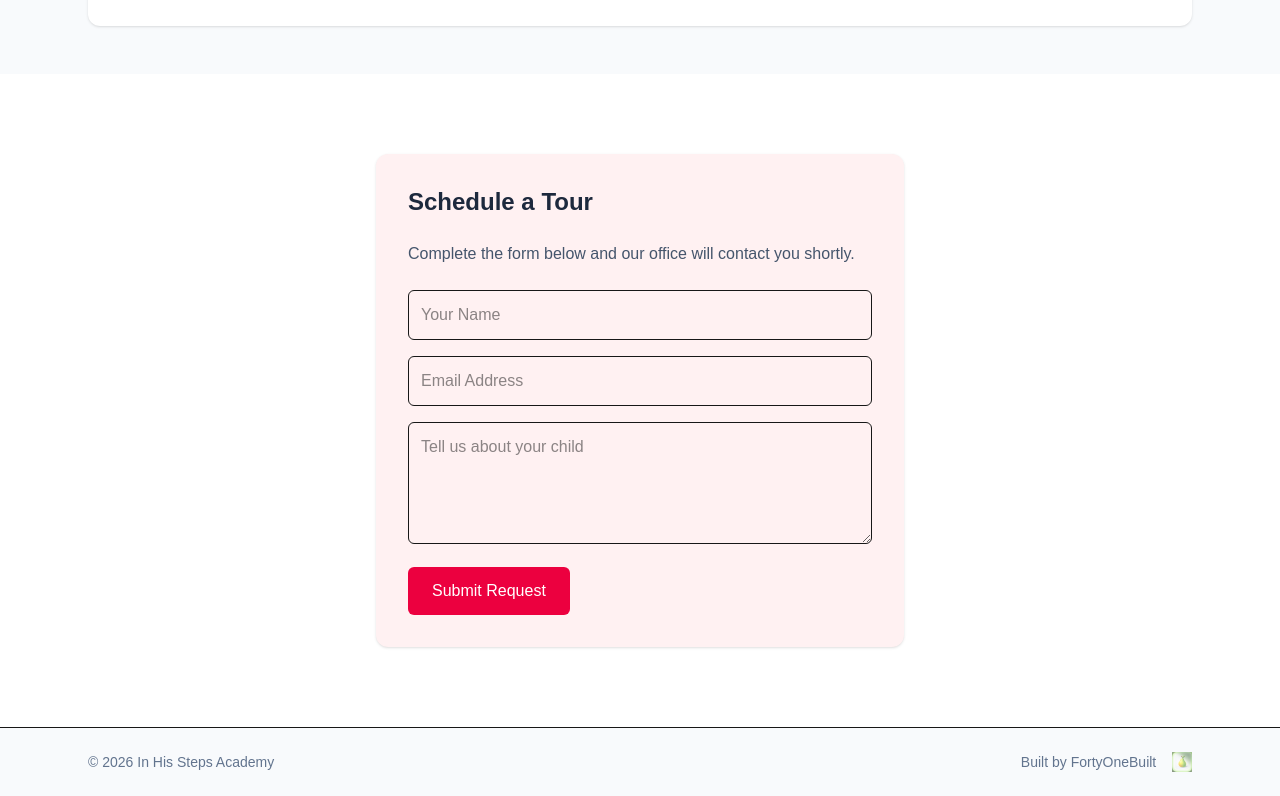
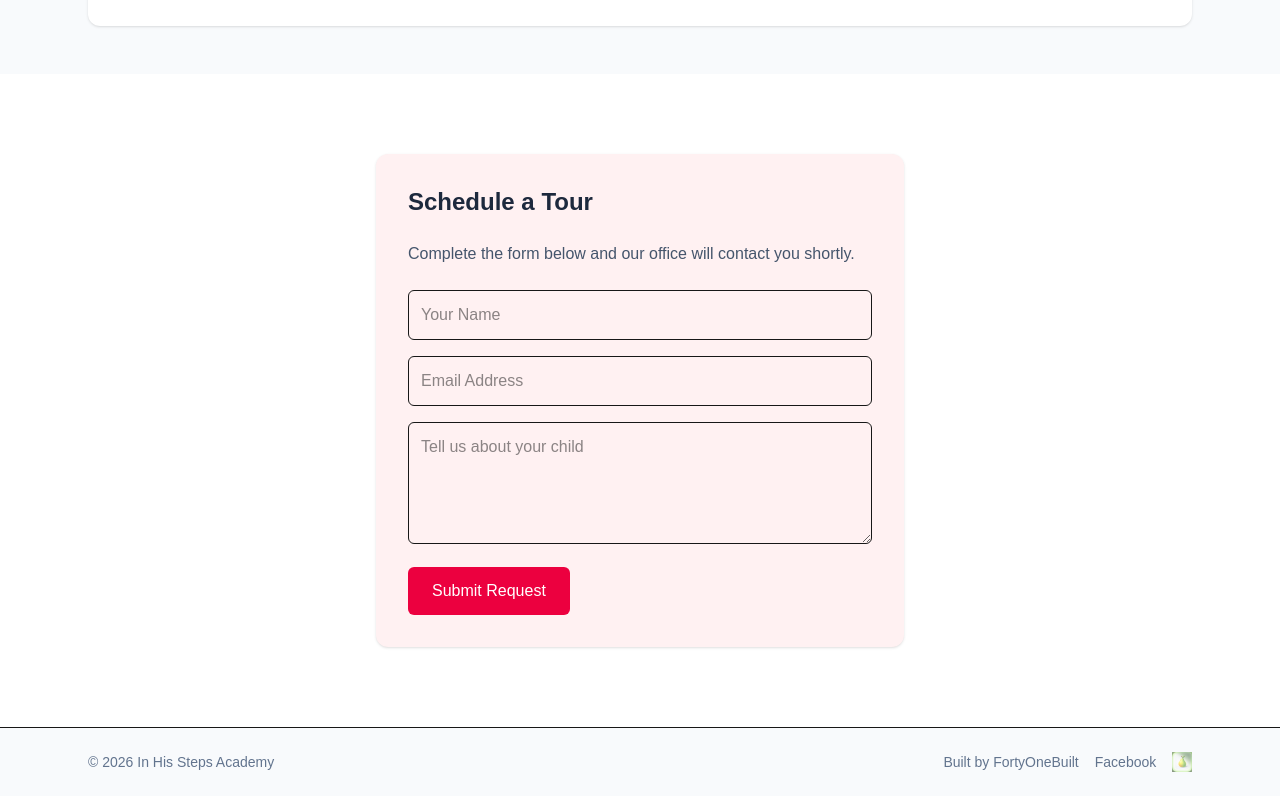
Before and after one commit to gp31baseball/inhissteps-academy, a Next.js app: page /contact in a window 1280 px wide. Shown: the part 1003-1799 px from the top of the page. Built offline with nearby package versions, Linux system fonts and the light colour scheme.

Commit message:
feature / fix

```diff
--- a/src/app/layout.tsx
+++ b/src/app/layout.tsx
@@ -96,6 +96,15 @@
   </a>
 
   <a
+    href="https://www.facebook.com/inhisstepsacademy/"
+    target="_blank"
+    rel="noopener noreferrer"
+    className="hover:text-slate-700"
+  >
+    Facebook
+  </a>
+
+  <a
     href="https://apps.apple.com/us/app/talk-of-pearland/id6757129739"
     target="_blank"
     rel="noopener noreferrer"
@@ -109,6 +118,7 @@
     />
   </a>
 </div>
+
           </div>
         </footer>
 
```
Lines whose indentation alone changed are shown as unchanged.
